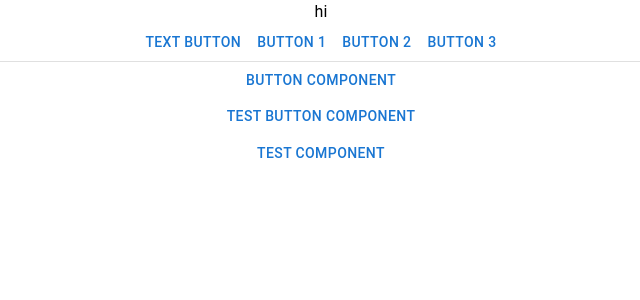
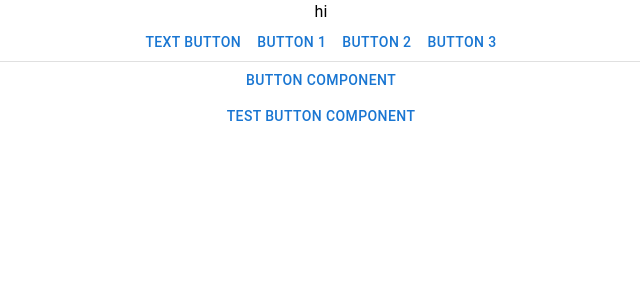
Before and after one commit to s-vasu/sonar-setup, a React (Create React App) app in the folder demo-app/: page / in a window 1280 px wide. Shown: the top 300 px of the page, without its empty margins (319-959 px from the left). Built offline with nearby package versions, Linux system fonts and the light colour scheme.

Commit message:
build updated again

```diff
--- a/demo-app/src/App.tsx
+++ b/demo-app/src/App.tsx
@@ -20,7 +20,6 @@
         <DividerLine />
         <ButtonComp text="button component" />
         <ButtonComp text="test button component" />
-        <ButtonComp text="test  component" />
       </Box>
     </div>
   );
```
